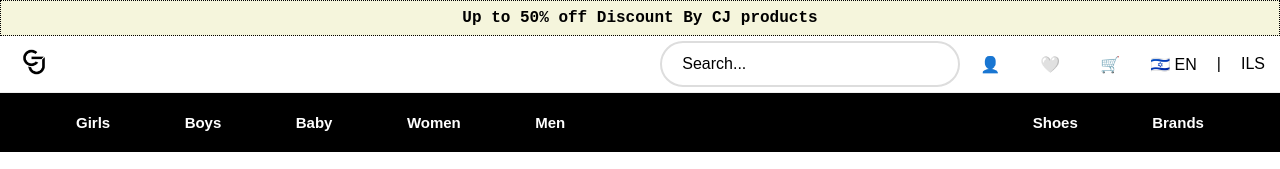
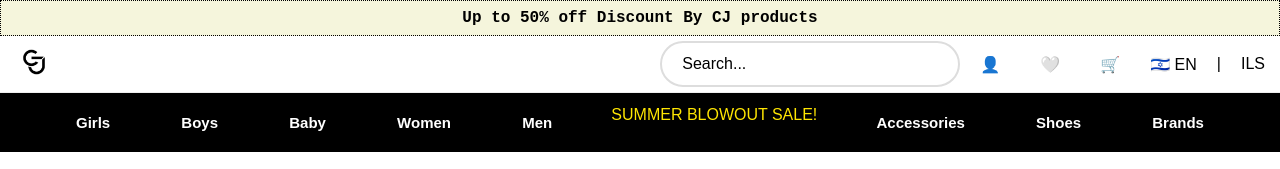
Before and after one commit to Christinjeries/CJ-website, a plain HTML site: page Bar&Christin&Amit/index.html in a window 1280 px wide. Shown: the top 169 px of the page. Drawn offline with Linux system fonts and the light colour scheme.

Commit message:
scss highlight

```diff
--- a/Bar&Christin&Amit/index.html
+++ b/Bar&Christin&Amit/index.html
@@ -31,8 +31,8 @@
         <div class="categories__collection">Baby</div>
         <div class="categories__collection">Women</div>
         <div class="categories__collection">Men</div>
-        <div class="categories__collection__highlight">SUMMER BLOWOUT SALE!</div>
-        <div class="categories__ollection">Accessories</div>
+        <div class="categories__highlight">SUMMER BLOWOUT SALE!</div>
+        <div class="categories__collection">Accessories</div>
         <div class="categories__collection">Shoes</div>
         <div class="categories__collection">Brands</div>
     </div>
--- a/Bar&Christin&Amit/style.scss
+++ b/Bar&Christin&Amit/style.scss
@@ -88,11 +88,12 @@
             background-color: #333;
         }
 
-        &--highlight {
-            color: rgb(255, 230, 2);
-            &:hover {
-                background-color: #555;
-            }
+
+    }
+    &__highlight {
+        color: rgb(255, 230, 2);
+        &:hover {
+            background-color: #555;
         }
     }
 }
```
Also changed, not shown: Bar&Christin&Amit/dist/style.css.
